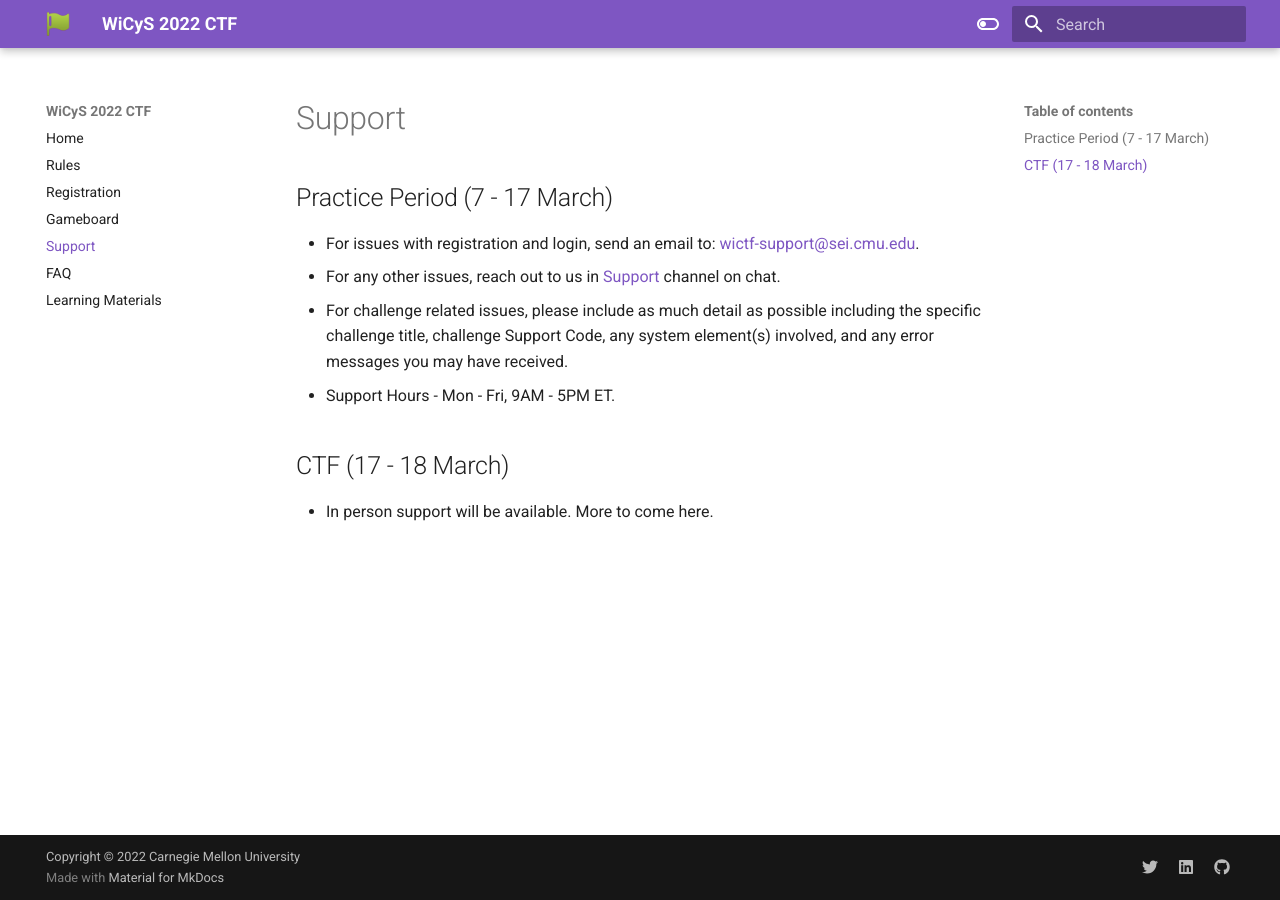
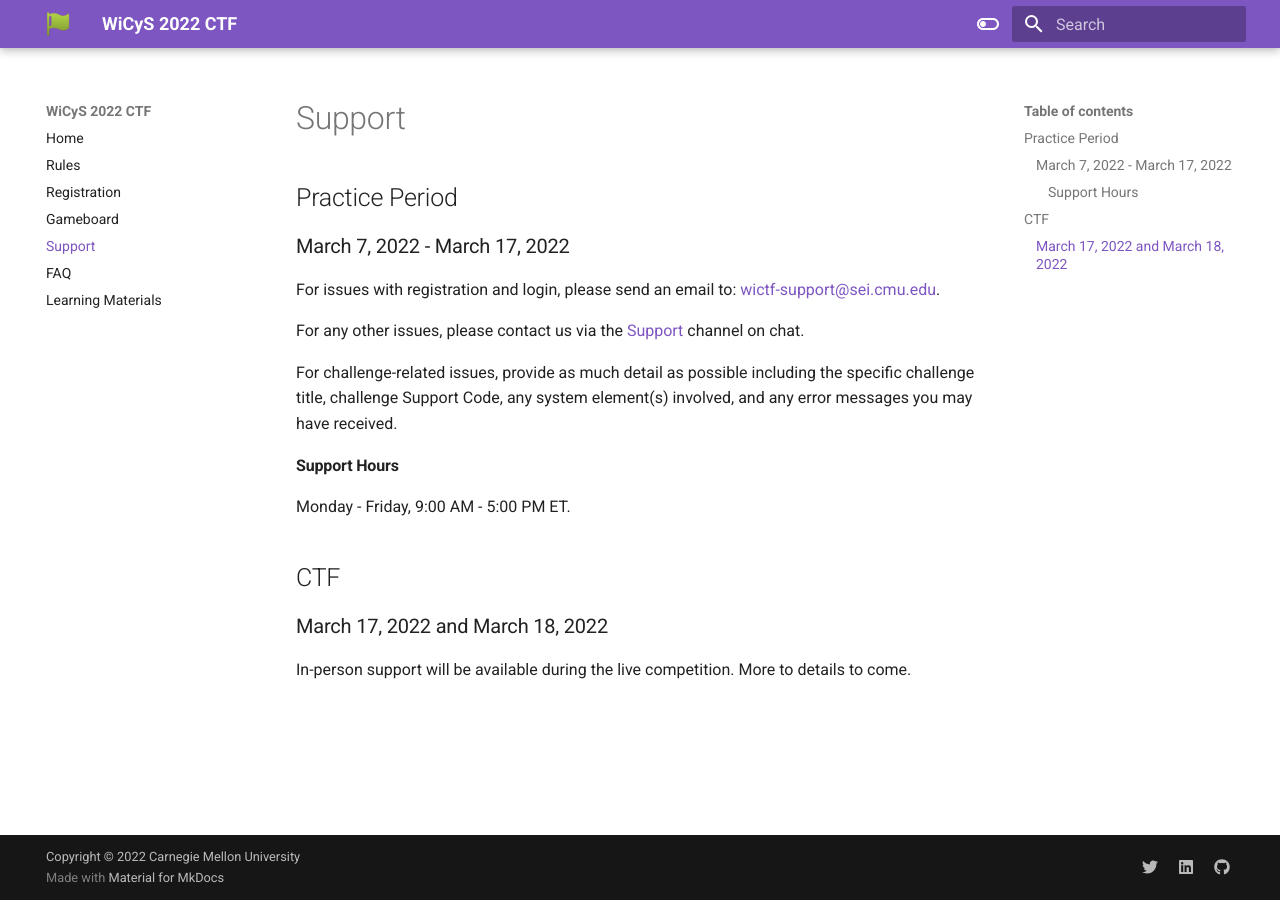
Before and after one commit to sei-mkaar/wictf-web, an MkDocs documentation site: the page built from docs/support.md, in a window 1280 px wide. Built offline with MkDocs 1.6.1 and Material for MkDocs 9.7.7, drawn with Linux system fonts in a browser that asks for light colours.

Commit message:
Update 'docs/support.md'

```diff
--- a/docs/support.md
+++ b/docs/support.md
@@ -1,12 +1,21 @@
 # Support
 
-## Practice Period (7 - 17 March)
+## Practice Period
 
-* For issues with registration and login, send an email to: [wictf-support@sei.cmu.edu]().
-* For any other issues, reach out to us in [Support](https://wictf.com/chat/wictf-2022/channels/support) channel on chat.
-* For challenge related issues, please include as much detail as possible including the specific challenge title, challenge Support Code, any system element(s) involved, and any error messages you may have received.
-* Support Hours - Mon - Fri, 9AM - 5PM ET.
+### March 7, 2022 - March 17, 2022
 
-## CTF (17 - 18 March)
+For issues with registration and login, please send an email to: [wictf-support@sei.cmu.edu]().
 
-* In person support will be available. More to come here.
+For any other issues, please contact us via the [Support](https://wictf.com/chat/wictf-2022/channels/support) channel on chat.
+
+For challenge-related issues, provide as much detail as possible including the specific challenge title, challenge Support Code, any system element(s) involved, and any error messages you may have received.
+
+#### Support Hours
+
+Monday - Friday, 9:00 AM - 5:00 PM ET.
+
+## CTF
+
+### March 17, 2022 and March 18, 2022
+
+In-person support will be available during the live competition. More to details to come.
```
